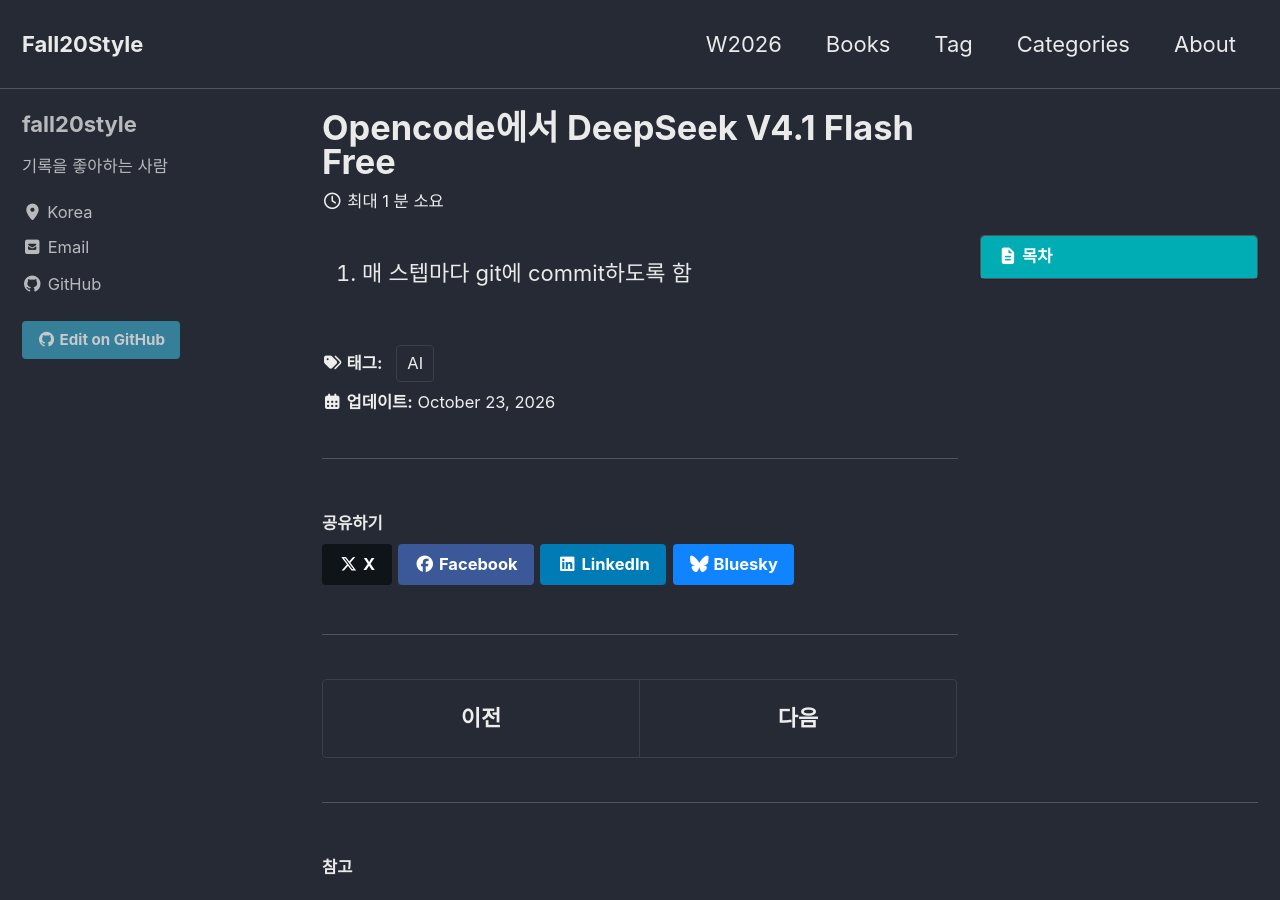
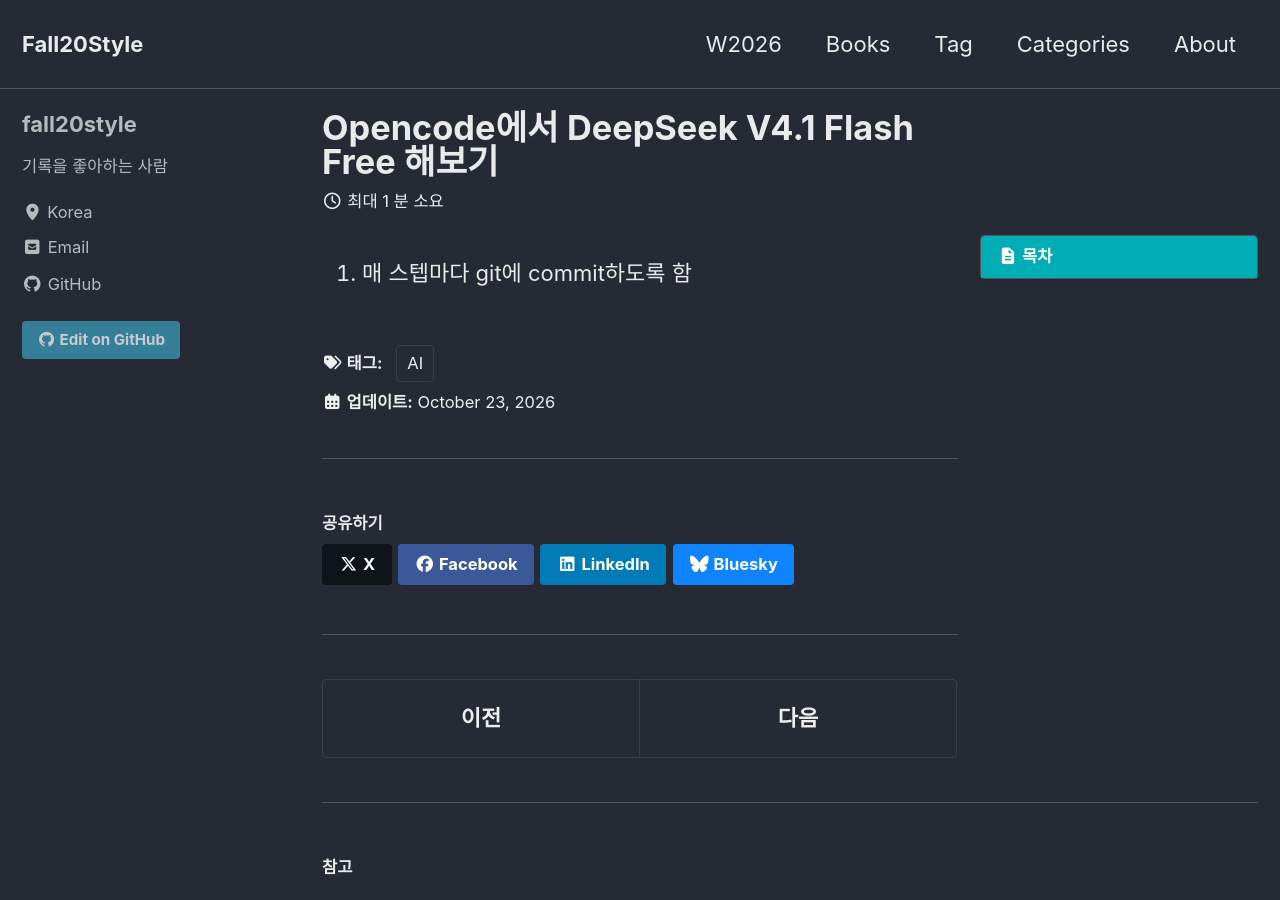
Before and after one commit to fall20style/fall20style.github.io, a Jekyll site: the page built from _posts/2026-10-23-opencode-deepseek.md, in a window 1280 px wide and 900 px high. Built offline with Jekyll 4.4.1, drawn with Linux system fonts in a browser that asks for light colours; cached includes are drawn as plain includes.

Commit message:
Update 2026-10-23-opencode-deepseek.md

```diff
--- a/_posts/2026-10-23-opencode-deepseek.md
+++ b/_posts/2026-10-23-opencode-deepseek.md
@@ -1,5 +1,5 @@
 ---
-title: Opencode에서 DeepSeek V4.1 Flash Free
+title: Opencode에서 DeepSeek V4.1 Flash Free 해보기
 layout: single
 author_profile: true
 read_time: true
```
